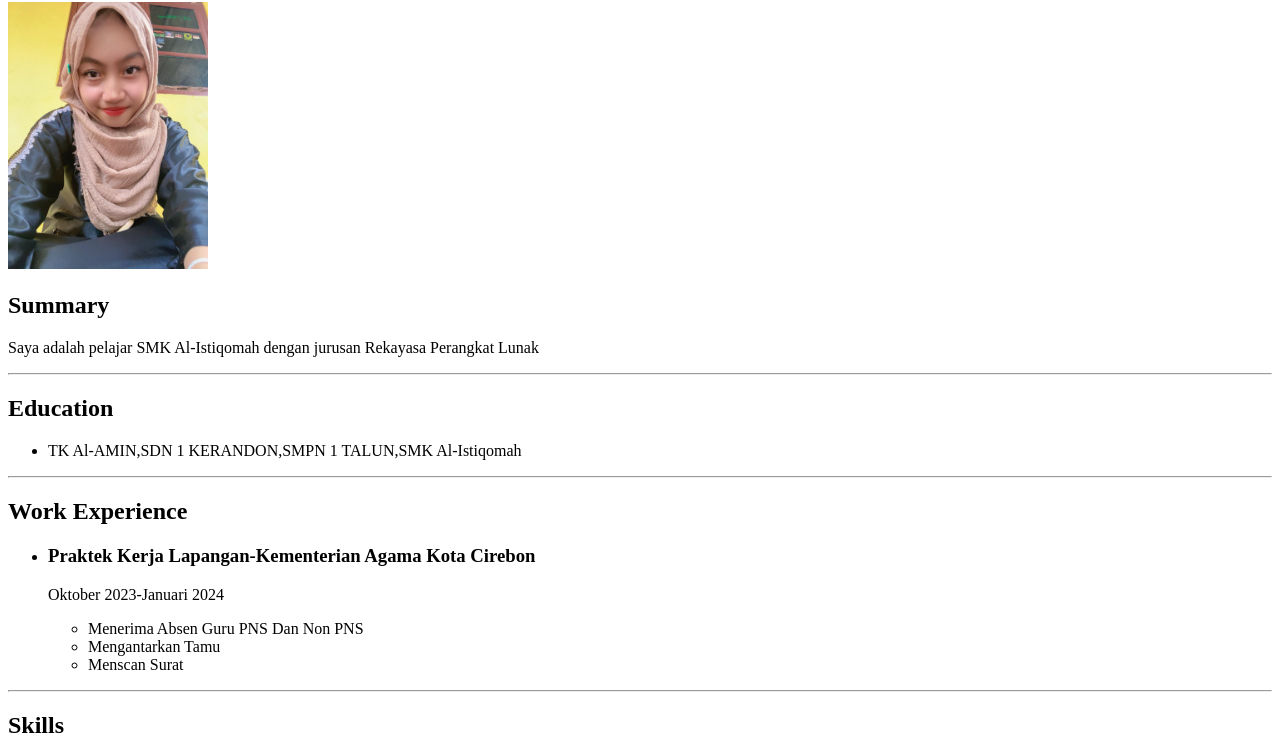
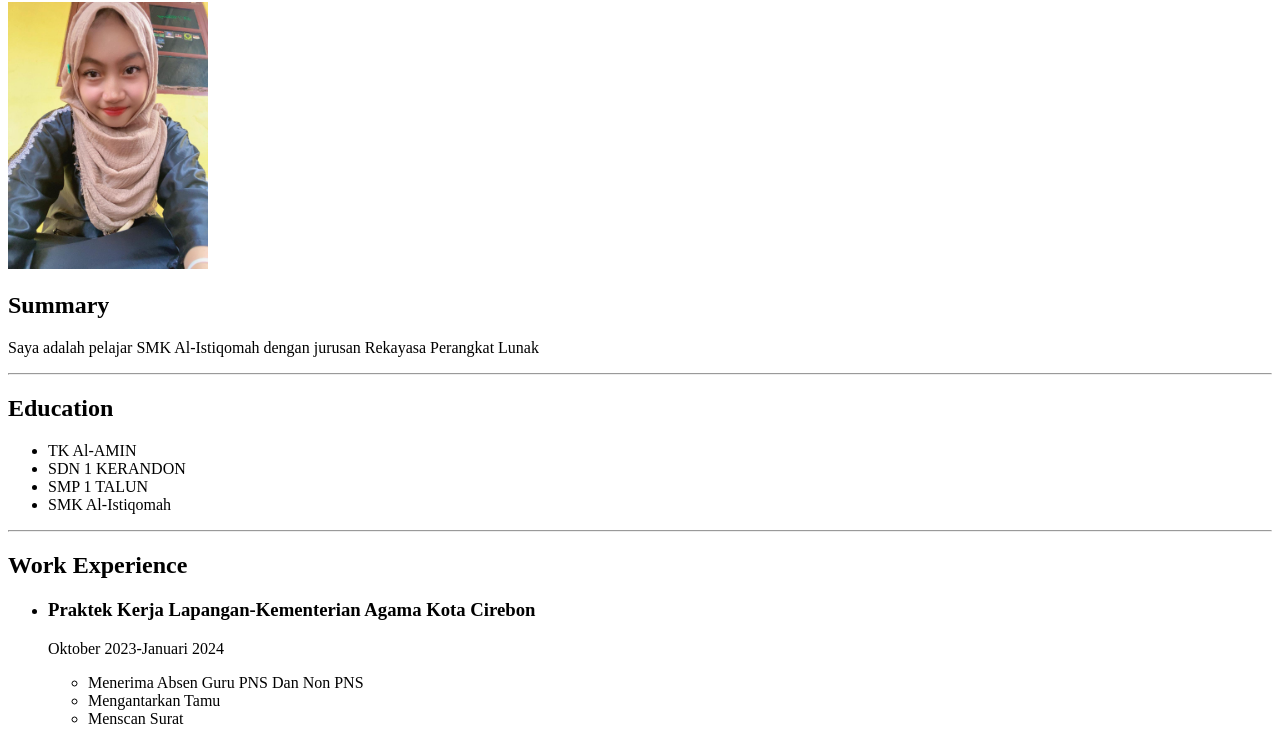
Before and after one commit to oktaui/css_summary_okta, a plain HTML site: page index.html in a window 1280 px wide. Shown: the part 78-813 px from the top of the page. Drawn offline with Linux system fonts and the light colour scheme.

Commit message:
Update index.html

```diff
--- a/index.html
+++ b/index.html
@@ -13,7 +13,10 @@
     <hr>
     <h2>Education</h2>
     <ul>
-        <li>TK Al-AMIN,SDN 1 KERANDON,SMPN 1 TALUN,SMK Al-Istiqomah</li>
+        <li>TK Al-AMIN</li>
+        <li>SDN 1 KERANDON</li>
+        <li>SMP 1 TALUN</li>
+        <li>SMK Al-Istiqomah</li>
     </ul>
     <hr>
     <h2>Work Experience</h2>
```
